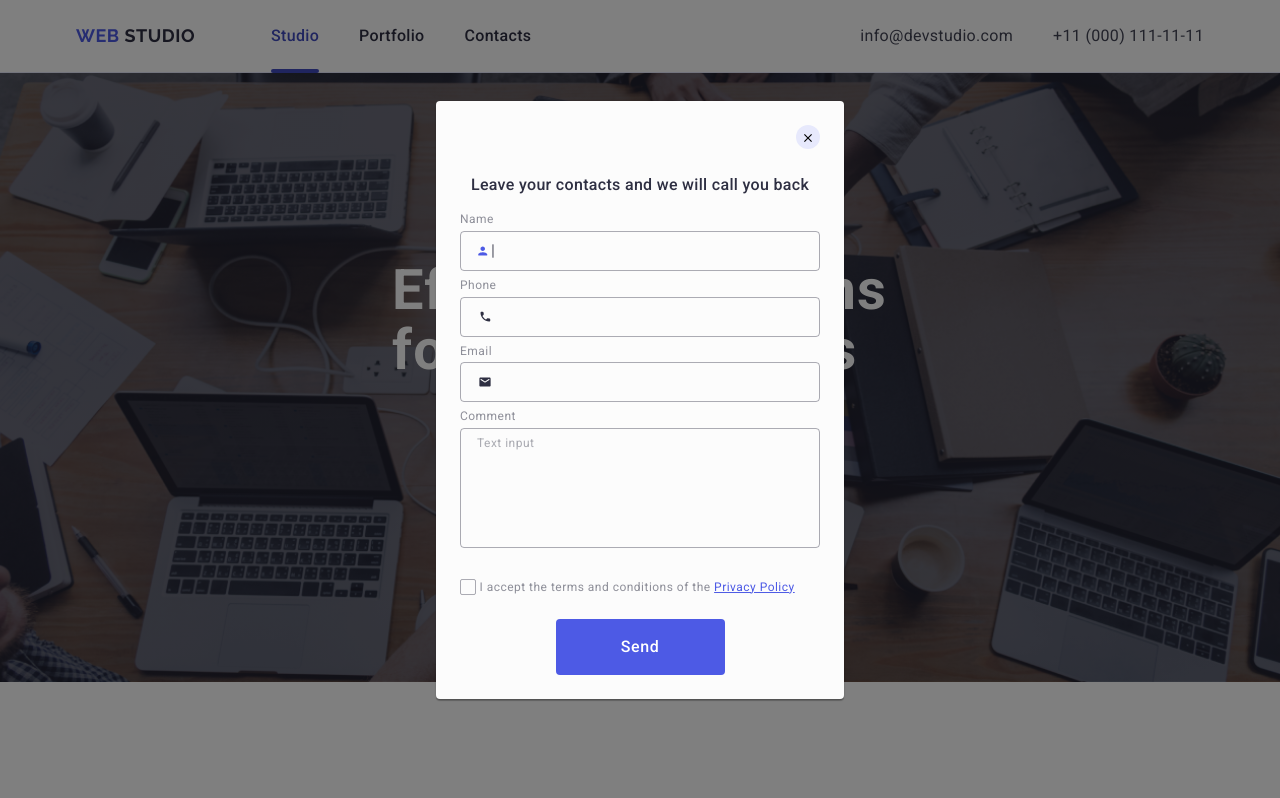
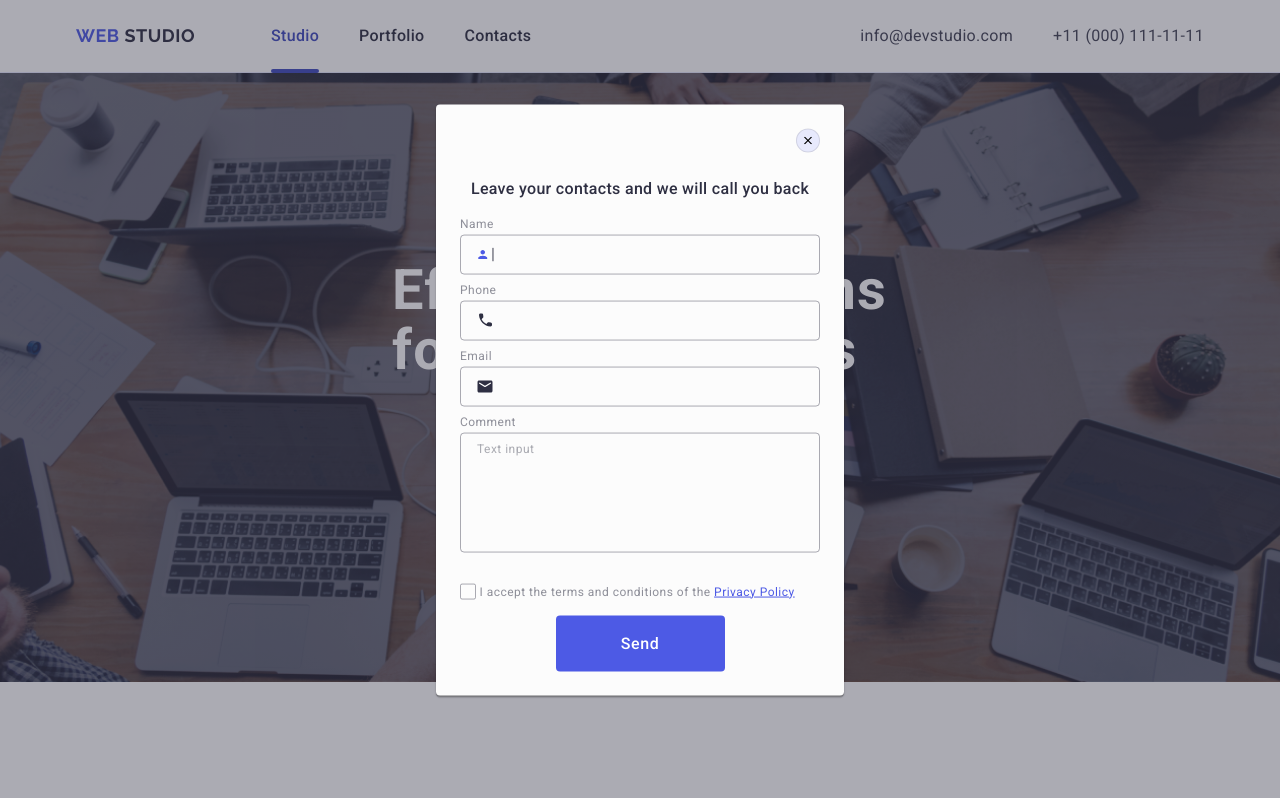
Before and after one commit to dendjoya25/goit-markup-hw-05, a plain HTML site: page index.html in a window 1280 px wide. Shown: the top 798 px of the page. Drawn offline with nearby package versions, Linux system fonts and the light colour scheme.

Commit message:
add new backdrop styles

```diff
--- a/css/styles.css
+++ b/css/styles.css
@@ -492,12 +492,11 @@ body {
   z-index: 999999;
   width: 100%;
   height: 100%;
-  background-color: rgba(0, 0, 0, 0.5);
   opacity: 0;
   visibility: hidden;
-
-  transition: opacity 1000ms cubic-bezier(0.4, 0, 0.2, 1),
-    visibility 1000ms cubic-bezier(0.4, 0, 0.2, 1);
+  background-color: rgba(46, 47, 66, 0.4);
+  transition: opacity 250ms cubic-bezier(0.4, 0, 0.2, 1),
+    visibility 250ms cubic-bezier(0.4, 0, 0.2, 1);
 }
 .backdrop.is-open {
   opacity: 1;
@@ -518,6 +517,7 @@ body {
   border-radius: 4px;
   box-shadow: 0 1px 1px 0 rgba(0, 0, 0, 0.14), 0 1px 3px 0 rgba(0, 0, 0, 0.12),
     0 2px 1px 0 rgba(0, 0, 0, 0.2);
+  transition: transform 250ms cubic-bezier(0.4, 0, 0.2, 1);
 }
 .modal-close-button {
   position: absolute;
@@ -525,11 +525,17 @@ body {
   top: 24px;
   width: 24px;
   height: 24px;
-  border-radius: 100%;
+  border-radius: 50%;
   stroke-width: 1px;
   background-color: #e7e9fc;
-  transition: background-color 250ms cubic-bezier(0.4, 0, 0.2, 1);
   border: #434455;
+  display: flex;
+  align-items: center;
+  justify-content: center;
+  border: 1px solid rgba(0, 0, 0, 0.1);
+  padding: 0;
+  transition: background-color 250ms cubic-bezier(0.4, 0, 0.2, 1),
+    border 250ms cubic-bezier(0.4, 0, 0.2, 1);
 }
 
 .modal-close-button:hover,
@@ -566,6 +572,7 @@ body {
   letter-spacing: 0.04em;
   color: #8e8f99;
   margin-bottom: 4px;
+  line-height: 1.17;
 }
 .contacts-form-input {
   width: 100%;
@@ -575,13 +582,14 @@ body {
   padding-left: 38px;
   background-color: transparent;
   transition: border-color 250ms cubic-bezier(0.4, 0, 0.2, 1);
+  outline: transparen;
 }
 .contacts-form-input:focus {
-  border-color: #404bbf;
   outline: transparent;
+  border-color: #4d5ae5;
 }
 .contacts-form-input:focus + .contacts-form-field-icon {
-  fill: #404bbf;
+  fill: #4d5ae5;
 }
 
 .contacts-form-imput-wrapper {
@@ -594,6 +602,7 @@ body {
   left: 16px;
   transform: translateY(-50%);
   fill: #2e2f42;
+  transition: fill 250ms cubic-bezier(0.4, 0, 0.2, 1);
 }
 
 .contacts-form-comment {
@@ -606,9 +615,14 @@ body {
   resize: none;
   padding: 8px 16px;
   transition: border-color 250ms cubic-bezier(0.4, 0, 0.2, 1);
+  font-size: 12px;
+  line-height: 1.17;
+  letter-spacing: 0.04em;
+  color: rgba(46, 47, 66, 0.4);
+  outline: transparent;
 }
 .contacts-form-comment:focus {
-  border-color: #404bbf;
+  border-color: #4d5ae5;
   outline: transparent;
 }
 .contacts-form-comment::placeholder {
@@ -617,12 +631,14 @@ body {
   color: rgba(46, 47, 66, 0.4);
 }
 .contacts-form-checkbox-wrapper {
-  margin-bottom: 24px;
+  margin-bottom: 16px;
 }
+
 .contacts-form-checkbox-label {
   font-size: 12px;
   letter-spacing: 0.04em;
   color: #8e8f99;
+  line-height: 1.17;
 }
 
 .contacts-form-own-checkbox {
@@ -635,6 +651,9 @@ body {
   border: 1px solid rgba(46, 47, 66, 0.4);
   cursor: pointer;
   fill: transparent;
+  transition: background-color 250ms cubic-bezier(0.4, 0, 0.2, 1),
+    border 250ms cubic-bezier(0.4, 0, 0.2, 1),
+    fill 250ms cubic-bezier(0.4, 0, 0.2, 1);
 }
 .contacts-form-checkbox:checked
   + .contacts-form-checkbox-label
@@ -642,6 +661,7 @@ body {
   background-color: #404bbf;
   border-color: #404bbf;
   fill: #f4f4fd;
+  border: none;
 }
 .contacts-form-checkbox:focus
   + .contacts-form-checkbox-label
@@ -658,7 +678,6 @@ body {
 .contacts-form-submit {
   border-radius: 4px;
   padding: 16px 32px;
-  width: 169px;
   height: 56px;
   background-color: #404bbf;
   display: block;
@@ -674,4 +693,6 @@ body {
   letter-spacing: 0.04em;
   text-align: center;
   color: #fff;
+  min-width: 169px;
+  transition: background-color 250ms cubic-bezier(0.4, 0, 0.2, 1);
 }
--- a/index.html
+++ b/index.html
@@ -480,20 +480,20 @@
         </p>
         <form class="contacts-form">
           <div class="contacts-form-field-wrapper">
-            <label class="contacts-form-field-label" for="user-first-name"
+            <label class="contacts-form-field-label" for="user-name"
               >Name</label
             >
             <div class="contacts-form-imput-wrapper">
               <input
                 class="contacts-form-input"
-                id="user-first-name"
-                name="user-first-name"
+                id="user-name"
+                name="user-name"
                 type="text"
                 pattern="[a-zA-Zа-яА-яіІїЇєЄґҐ']+"
                 title="Taras"
                 required
               />
-              <svg class="contacts-form-field-icon" width="18" height="18">
+              <svg class="contacts-form-field-icon" width="18" height="24">
                 <use href="./images/icons.svg#icon-person-icon"></use>
               </svg>
             </div>
@@ -512,7 +512,7 @@
                 title="xxx-xxx-xx-xx"
                 required
               />
-              <svg class="contacts-form-field-icon" width="18" height="18">
+              <svg class="contacts-form-field-icon" width="18" height="24">
                 <use href="./images/icons.svg#icon-phone-icon"></use>
               </svg>
             </div>
@@ -529,7 +529,7 @@
                 type="email"
                 required
               />
-              <svg class="contacts-form-field-icon" width="18" height="18">
+              <svg class="contacts-form-field-icon" width="18" height="24">
                 <use href="./images/icons.svg#icon-email-icon"></use>
               </svg>
             </div>
@@ -549,13 +549,13 @@
           <div class="contacts-form-checkbox-wrapper">
             <input
               class="contacts-form-checkbox visually-hidden"
-              id="privacy-policy"
+              id="user-privacy"
               type="checkbox"
-              name="privacy-policy"
+              name="user-privacy"
               value="true"
               required
             />
-            <label class="contacts-form-checkbox-label" for="privacy-policy">
+            <label class="contacts-form-checkbox-label" for="user-privacy">
               <span class="contacts-form-own-checkbox">
                 <svg class="contacts-form-checkbox-icon" width="10" height="8">
                   <use href="./images/icons.svg#icon-accept-icon"></use>
```
